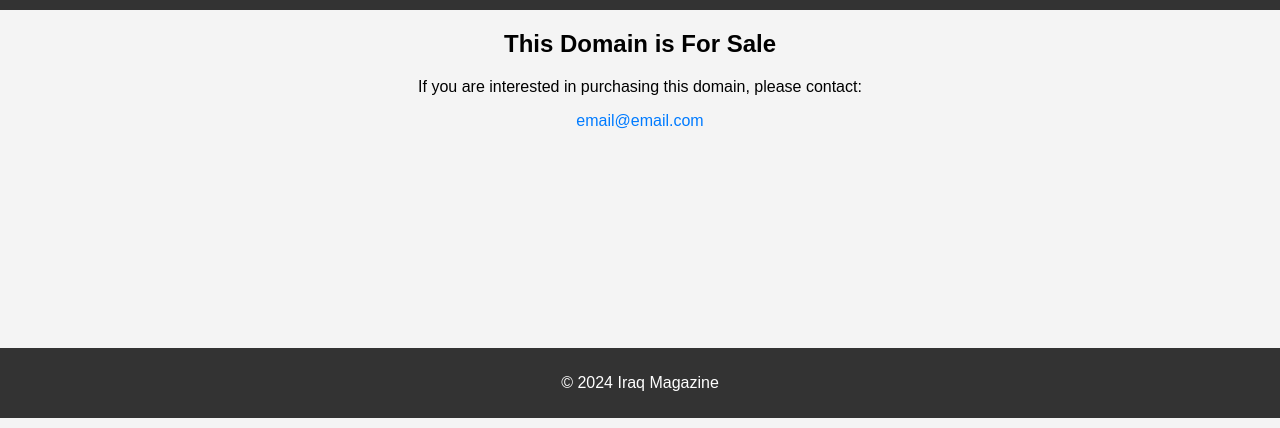
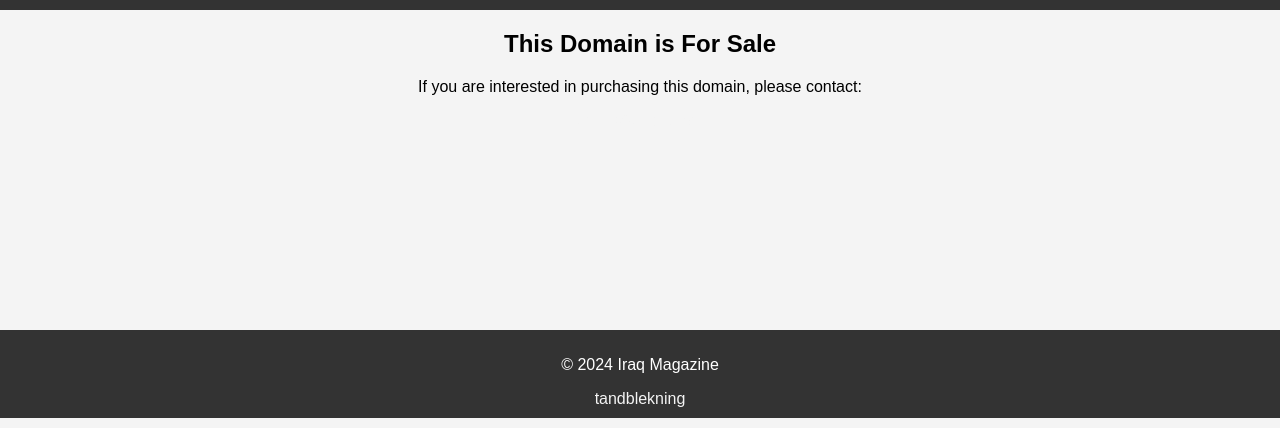
Before and after one commit to newsworthy1/iraq-magazine-site, a plain HTML site: page index.html in a window 1280 px wide. Shown: the part 372-800 px from the top of the page. Drawn offline with Linux system fonts and the light colour scheme.

Commit message:
Update index.html

```diff
--- a/index.html
+++ b/index.html
@@ -36,7 +36,7 @@
             padding: 10px 0;
         }
         a {
-            color: #007BFF;
+            color: #f4f4f4;
             text-decoration: none;
         }
     </style>
@@ -52,6 +52,7 @@
     </main>
     <footer>
         <p>&copy; 2024 Iraq Magazine</p>
+        <a href="https://www.tandblekningguiden.com">tandblekning</a>
     </footer>
 </body>
 </html>
```
